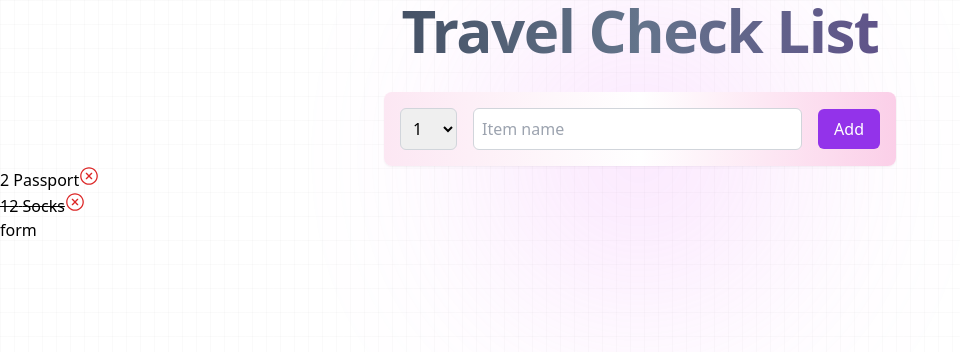
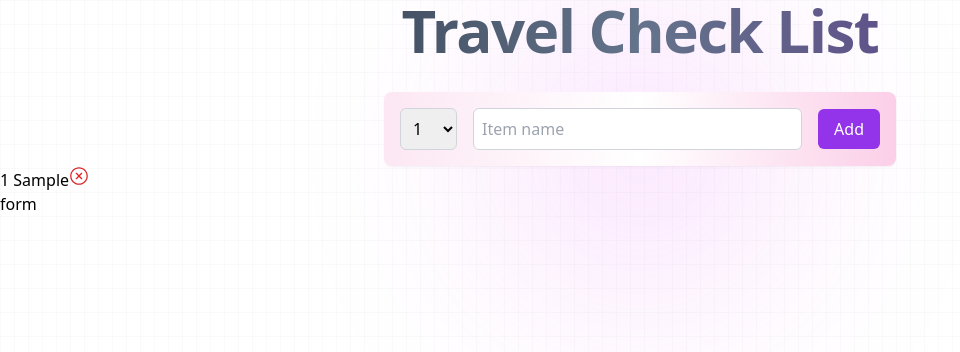
Before and after one commit to omomo17/react_course, a React (Vite) app: page / in a window 1280 px wide. Both pictures are taken after typing "Sample" into the empty fields and a click on the button "Add". Shown: the top 352 px of the page, without its empty margins (0-960 px from the left). Built offline with nearby package versions, Linux system fonts and the light colour scheme.

Commit message:
updated Chapter 6

```diff
--- a/src/App.jsx
+++ b/src/App.jsx
@@ -1,4 +1,3 @@
-import { useState } from "react";
 import Chapter6App from "./Chapter6/App";
 import "./index.css";
 
@@ -6,7 +5,7 @@ const App = () => {
   return (
     <>
       {/* background design */}
-      <div class="absolute inset-0 -z-10 h-full w-full bg-white bg-[linear-gradient(to_right,#8080800a_1px,transparent_1px),linear-gradient(to_bottom,#8080800a_1px,transparent_1px)] bg-[size:14px_24px]"><div class="absolute left-0 right-0 top-0 -z-10 m-auto h-[310px] w-[310px] rounded-full bg-fuchsia-400 opacity-20 blur-[100px]"></div></div>
+      <div className="absolute inset-0 -z-10 h-full w-full bg-white bg-[linear-gradient(to_right,#8080800a_1px,transparent_1px),linear-gradient(to_bottom,#8080800a_1px,transparent_1px)] bg-[size:14px_24px]"><div className="absolute left-0 right-0 top-0 -z-10 m-auto h-[310px] w-[310px] rounded-full bg-fuchsia-400 opacity-20 blur-[100px]"></div></div>
       <Chapter6App />
     </>
   );
--- a/src/Chapter6/App.jsx
+++ b/src/Chapter6/App.jsx
@@ -1,100 +1,27 @@
 import { useState } from "react";
-import { RxCrossCircled } from "react-icons/rx";
-
-const initialItems = [
-  { id: 1, description: "Passport", quantity: 2, packed: false },
-  { id: 2, description: "Socks", quantity: 12, packed: true },
-];
+import Logo from "./Logo";
+import Form from "./Form";
+import PackingList from "./PackingList";
 
 const App = () => {
+  const [items, setItems] = useState([]);
+
+  function handleAddItem(item) {
+    setItems((items) => [...items, item]);
+  }
+
+  function handleDeleteItem(id) {
+    console.log(id);
+    setItems((items) => items.filter((item) => item.id !== id));
+}
+
   return (
     <div>
       <Logo />
-      <Form />
-      <PackingList />
+      <Form onAddItem={handleAddItem}/>
+      <PackingList items={items} onDeleteItem={handleDeleteItem}/>
       <Stats />
     </div>
-  );
-};
-
-const Logo = () => {
-  return (
-    <h1 className="text-6xl font-bold text-center bg-gradient-to-r from-gray-900 via-slate-500 to-purple-900 bg-clip-text tracking-tight text-transparent">
-      Travel Check List
-    </h1>
-  );
-};
-
-const Form = () => {
-  const [description, setDescription] = useState("");
-  const [quantity, setQuantity] = useState(1);
-
-  function handleSubmit(e) {
-      e.preventDefault(); // e.preventDefault() prevents the default behavior of the form, which is to reload the page
-
-      if(!description/* .trim() */) return;
-      const newItem = {description, quantity, packed: false};
-
-      setDescription("");
-      setQuantity(1);
-  }
-
-  return (
-    <form
-      className="mt-8 p-4 bg-gradient-to-r from-pink-100 via-white to-pink-200 rounded-lg shadow-sm max-w-lg mx-auto flex items-center space-x-4"
-      onSubmit={handleSubmit}
-    >
-      <select
-        className="p-2 border border-gray-300 rounded-md focus:outline-none focus:ring-2 focus:ring-purple-600 focus:border-transparent"
-        value={quantity}
-        onChange={(e) => {
-          console.log(e.target.value);
-          setQuantity(Number(e.target.value));
-        }}
-      >
-        {Array.from({ length: 20 }, (_, i) => i + 1).map((num) => (
-          <option value={num} key={num}>
-            {num}
-          </option>
-        ))}
-      </select>
-      <input
-        type="text"
-        placeholder="Item name"
-        className="p-2 border border-gray-300 rounded-md focus:outline-none focus:ring-2 focus:ring-purple-600 focus:border-transparent flex-1"
-        value={description}
-        onChange={(e) => setDescription(e.target.value)} // !!! important example of how to use the onChange event
-      />
-      <button className="py-2 px-4 bg-purple-600 text-white font-medium rounded-md hover:bg-purple-700 transition-colors duration-200">
-        Add
-      </button>
-    </form>
-  );
-};
-
-const PackingList = () => {
-  return (
-    <div>
-      <ul>
-        {initialItems.map((item) => (
-          <Item item={item} />
-        ))}
-      </ul>
-    </div>
-  );
-};
-
-const Item = ({ item }) => {
-  return (
-    <li>
-      <span style={item.packed ? { textDecoration: "line-through" } : {}}>
-        {item.quantity} {item.description}
-      </span>
-      <button>
-        <RxCrossCircled className="text-xl text-red-600" />
-      </button>
-      {/* <input type="checkbox" checked={item.packed} /> */}
-    </li>
   );
 };
 
--- /dev/null
+++ b/src/Chapter6/Form.jsx
@@ -0,0 +1,60 @@
+import PropTypes from "prop-types";
+import { useState } from "react";
+
+const Form = ({ onAddItem }) => {
+  // ... rest of the code
+
+  //ESLint
+  Form.propTypes = {
+    onAddItem: PropTypes.func.isRequired,
+  };
+
+  const [description, setDescription] = useState("");
+  const [quantity, setQuantity] = useState(1);
+
+  function handleSubmit(e) {
+    e.preventDefault(); // e.preventDefault() prevents the default behavior of the form, which is to reload the page
+
+    if (!description /* .trim() */) return;
+    const newItem = { description, quantity, packed: false, id: Date.now() };
+
+    onAddItem(newItem);
+
+    setDescription("");
+    setQuantity(1);
+  }
+
+  return (
+    <form
+      className="mt-8 p-4 bg-gradient-to-r from-pink-100 via-white to-pink-200 rounded-lg shadow-sm max-w-lg mx-auto flex items-center space-x-4"
+      onSubmit={handleSubmit}
+    >
+      <select
+        className="p-2 border border-gray-300 rounded-md focus:outline-none focus:ring-2 focus:ring-purple-600 focus:border-transparent"
+        value={quantity}
+        onChange={(e) => {
+          console.log(e.target.value);
+          setQuantity(Number(e.target.value));
+        }}
+      >
+        {Array.from({ length: 20 }, (_, i) => i + 1).map((num) => (
+          <option value={num} key={num}>
+            {num}
+          </option>
+        ))}
+      </select>
+      <input
+        type="text"
+        placeholder="Item name"
+        className="p-2 border border-gray-300 rounded-md focus:outline-none focus:ring-2 focus:ring-purple-600 focus:border-transparent flex-1"
+        value={description}
+        onChange={(e) => setDescription(e.target.value)} // !!! important example of how to use the onChange event
+      />
+      <button className="py-2 px-4 bg-purple-600 text-white font-medium rounded-md hover:bg-purple-700 transition-colors duration-200">
+        Add
+      </button>
+    </form>
+  );
+};
+
+export default Form;
--- /dev/null
+++ b/src/Chapter6/Logo.jsx
@@ -0,0 +1,9 @@
+const Logo = () => {
+  return (
+    <h1 className="text-6xl font-bold text-center bg-gradient-to-r from-gray-900 via-slate-500 to-purple-900 bg-clip-text tracking-tight text-transparent">
+      Travel Check List
+    </h1>
+  );
+};
+
+export default Logo;
--- /dev/null
+++ b/src/Chapter6/PackingList.jsx
@@ -0,0 +1,50 @@
+import PropTypes from 'prop-types';
+import { RxCrossCircled } from "react-icons/rx";
+
+const PackingList = ({ items, onDeleteItem }) => {
+    return (
+      <div>
+        <ul>
+          {items.map((item) => (
+            <Item item={item} onDeleteItem={onDeleteItem} key={item.id}/>
+          ))}
+        </ul>
+      </div>
+    );
+  };
+
+PackingList.propTypes = {
+  items: PropTypes.arrayOf(PropTypes.shape({
+    id: PropTypes.number.isRequired,
+    quantity: PropTypes.number.isRequired,
+    description: PropTypes.string.isRequired,
+    packed: PropTypes.bool.isRequired,
+  })).isRequired,
+    onDeleteItem: PropTypes.func.isRequired,
+};
+
+const Item = ({ item, onDeleteItem }) => {
+    return (
+      <li>
+        <span style={item.packed ? { textDecoration: "line-through" } : {}}>
+          {item.quantity} {item.description}
+        </span>
+        <button onClick={() => onDeleteItem(item.id)}>
+          <RxCrossCircled className="text-xl text-red-600" />
+        </button>
+        {/* <input type="checkbox" checked={item.packed} /> */}
+      </li>
+    );
+  };
+
+Item.propTypes = {
+  item: PropTypes.shape({
+    id: PropTypes.number.isRequired,
+    quantity: PropTypes.number.isRequired,
+    description: PropTypes.string.isRequired,
+    packed: PropTypes.bool.isRequired,
+  }).isRequired,
+  onDeleteItem: PropTypes.func.isRequired,
+};
+
+export default PackingList;
--- a/tailwind.config.js
+++ b/tailwind.config.js
@@ -1,3 +1,4 @@
+/* eslint-disable no-undef */
 /** @type {import('tailwindcss').Config} */
 module.exports = {
   content: ["./index.html", "./src/**/*.{js,jsx,ts,tsx}","./src/*.{html,js,jsx,ts,tsx}"],
```
Also changed, not shown: src/Chapter6/GPT_styling_sample.jsx (+4 -4 lines).
